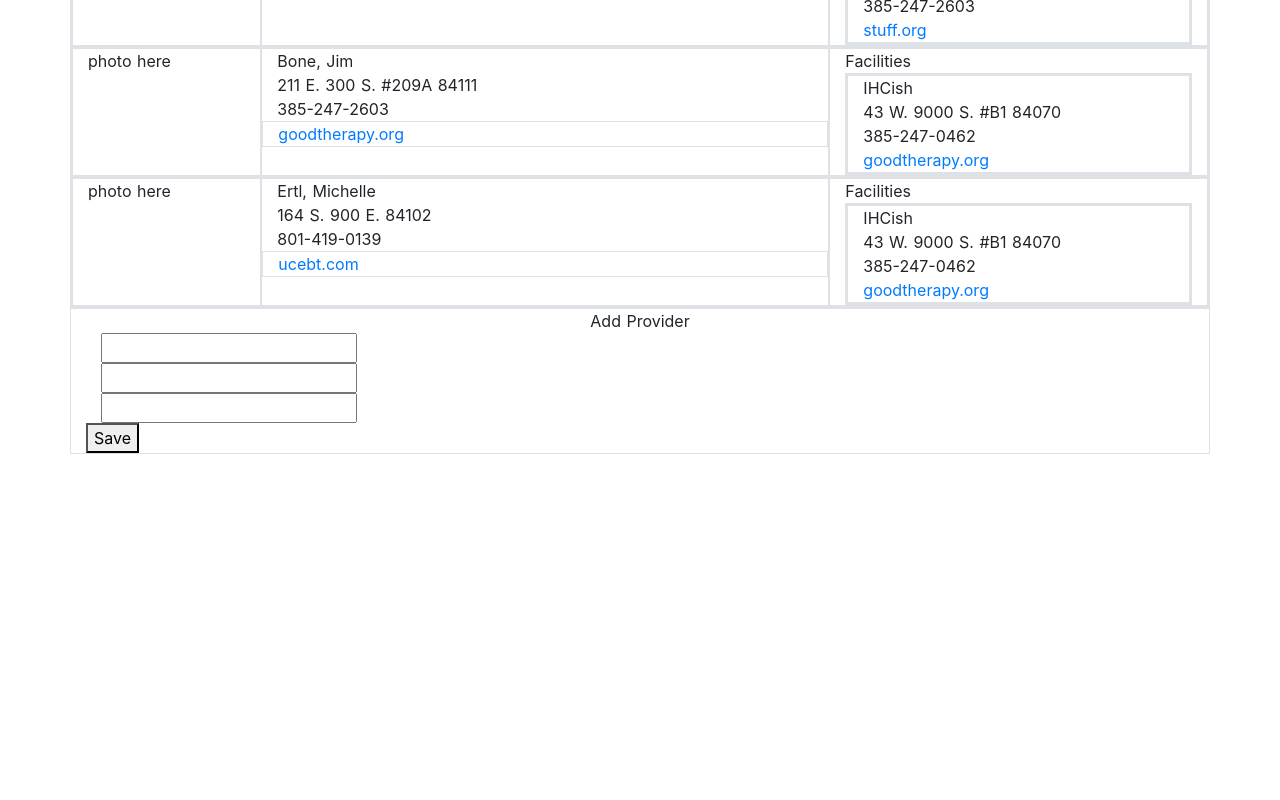
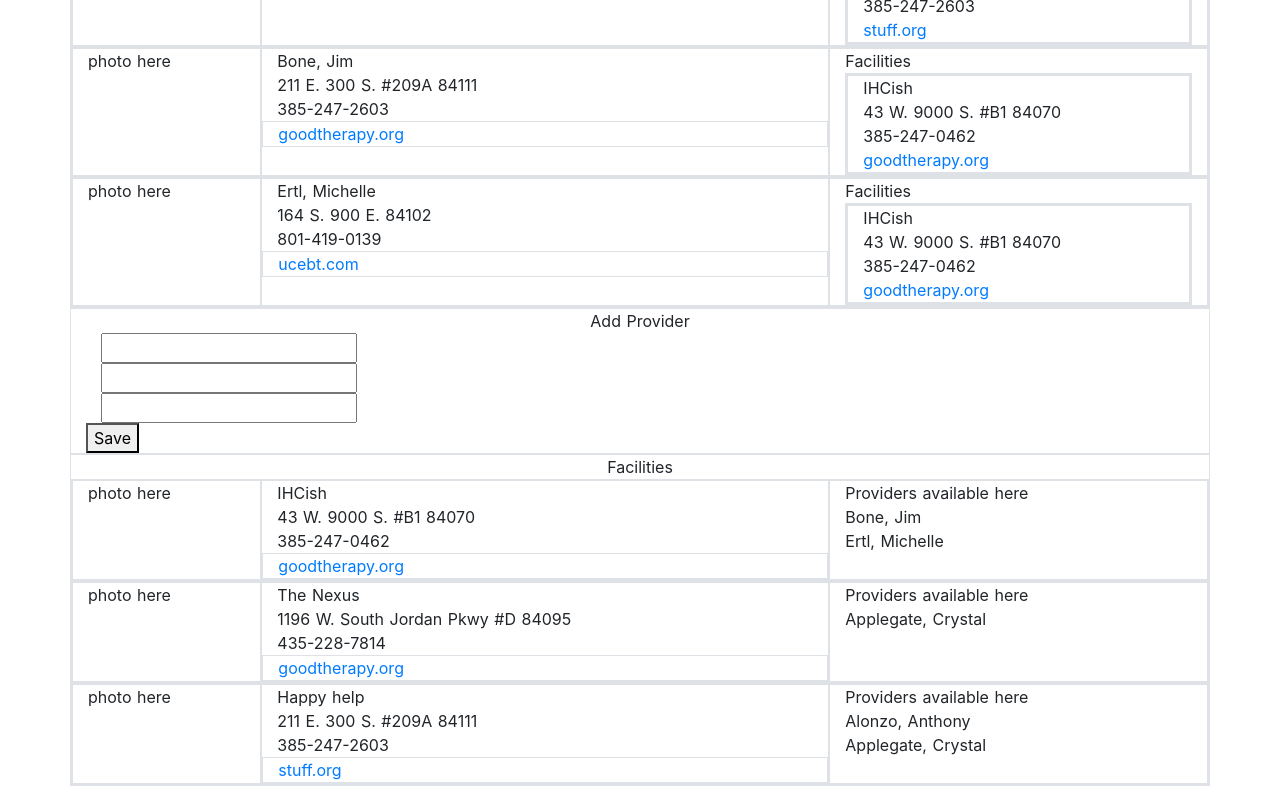
Before and after one commit to ssteinhorst/onlyvue, a Vue app: page / in a window 1280 px wide. Shown: the part 547-1347 px from the top of the page. Before the commit the page ends 1001 px from the top, so only its background shows below. Built offline with nearby package versions, Linux system fonts and the light colour scheme.

Commit message:
adding facilities component

```diff
--- a/src/App.vue
+++ b/src/App.vue
@@ -4,6 +4,7 @@
     <my-search v-bind:providers="providers"></my-search>
     <my-provider v-bind:providers="providers"></my-provider>
     <my-create v-bind:providers="providers"></my-create>
+  <my-facilities v-bind:facilities="facilities"></my-facilities>
   </div>
 </template>
 
@@ -13,7 +14,8 @@ import header from './components/header';
 import provider from './components/provider';
 import search from './components/search';
 import create from './components/create';
-import providers from './assets/data.json';
+import data from './assets/data.json';
+import facilities from './components/facilities';
 
 export default {
   name: 'App',
@@ -21,12 +23,13 @@ export default {
     'my-header': header,
     'my-search': search,
     'my-provider': provider,
-    'my-create': create
+    'my-create': create,
+    'my-facilities': facilities
   },
   data: function() {
     return {
-      providers: providers.providers,
-      baseUrl: process.env.VUE_APP_BASE_URL,
+      providers: data.providers,
+      facilities: data.facilities
     };
   },
   methods: {
--- a/src/assets/data.json
+++ b/src/assets/data.json
@@ -152,7 +152,22 @@
       "url": "https://www.goodtherapy.org/",
       "datecreated": "2020-02-28",
       "dateedited": "2020-02-28",
-      "lastmodifiedby": "System"
+      "lastmodifiedby": "System",
+      "providers": [{
+        "id": 3,
+        "name": "Bone, Jim",
+        "type": "LCSW",
+        "phone": "385-247-2603",
+        "address": "211 E. 300 S. #209A 84111"
+      },
+      {
+        "id": 4,
+        "name": "Ertl, Michelle",
+        "type": "PhD",
+        "phone": "801-419-0139",
+        "address": "164 S. 900 E. 84102"
+      }
+    ]
     },
     {
       "id": 2,
@@ -164,7 +179,15 @@
       "url": "https://www.goodtherapy.org/",
       "datecreated": "2020-02-28",
       "dateedited": "2020-02-28",
-      "lastmodifiedby": "System"
+      "lastmodifiedby": "System",
+      "providers": [{
+        "id": 2,
+        "name": "Applegate, Crystal",
+        "type": "CMHC",
+        "phone": "435-228-7814",
+        "address": "1196 W. South Jordan Pkwy #D 84095"
+
+      }]
     },
     {
       "id": 3,
@@ -176,7 +199,23 @@
       "url": "https://www.stuff.org/",
       "datecreated": "2020-02-28",
       "dateedited": "2020-02-28",
-      "lastmodifiedby": "System"
+      "lastmodifiedby": "System",
+      "providers":[{
+        "id": 1,
+        "name": "Alonzo, Anthony",
+        "type": "DMFT, LMFT, CFLE",
+        "phone": "385-247-0462",
+        "address": "43 W. 9000 S. #B1 84070"
+
+      },
+      {
+        "id": 2,
+        "name": "Applegate, Crystal",
+        "type": "CMHC",
+        "phone": "435-228-7814",
+        "address": "1196 W. South Jordan Pkwy #D 84095"
+
+      }]
     }
   ]
 }
--- /dev/null
+++ b/src/components/facilities.vue
@@ -0,0 +1,58 @@
+<template>
+  <div class="container border">
+    <div class="row-no-gutters">
+      <div class="col" align="center">Facilities</div>
+    </div>
+    <div class="row border" v-for="facility in facilities" :key="facility.name">
+      <div class="col-2 border">
+        photo here
+      </div>
+      <div class="col-6 border">
+        <div class="row">
+          <div class="col">{{ facility.name }}</div>
+        </div>
+        <div class="row">
+          <div class="col">{{ facility.address }}</div>
+        </div>
+        <div class="row">
+          <div class="col">{{ facility.phone }}</div>
+        </div>
+        <div class="row">
+          <div class="col border"><a :href="facility.url">{{ facility.website }}</a></div>
+        </div>
+      </div>
+      <div class="col-4 border">
+        Providers available here
+        <div v-for="provider in facility.providers" :key="provider.id">
+          {{provider.name}}
+
+        </div>
+      </div>
+    </div>
+  </div>
+</template>
+
+<script>
+
+
+  export default {
+    components: {
+
+    },
+    data: function() {
+        return {
+        };
+    },
+    props: ['facilities']
+  }
+
+</script>
+
+<style>
+  .row + .row {
+    border-top:0;
+  }
+  a {
+    padding-left: 0;
+  }
+</style>
```
